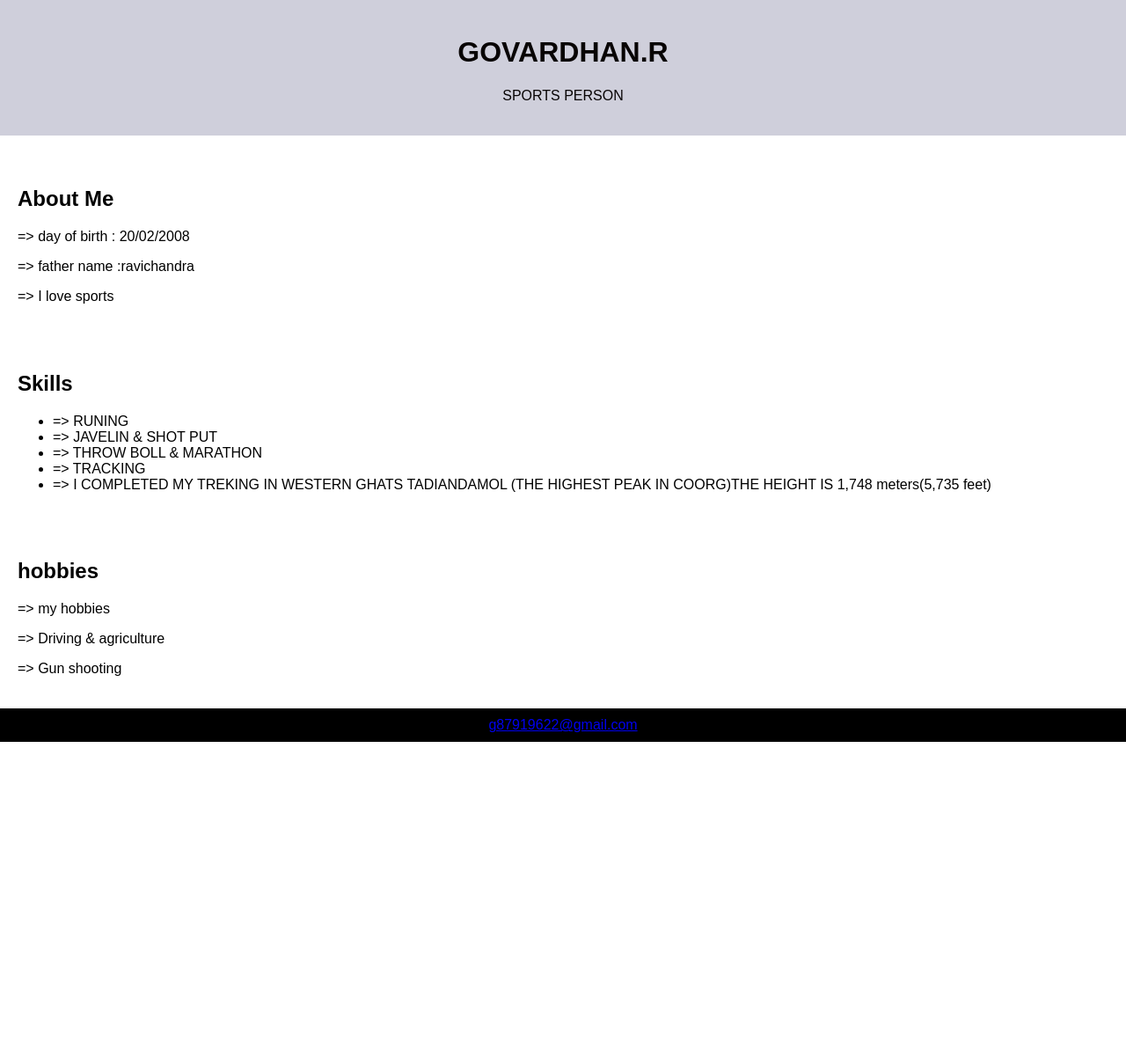
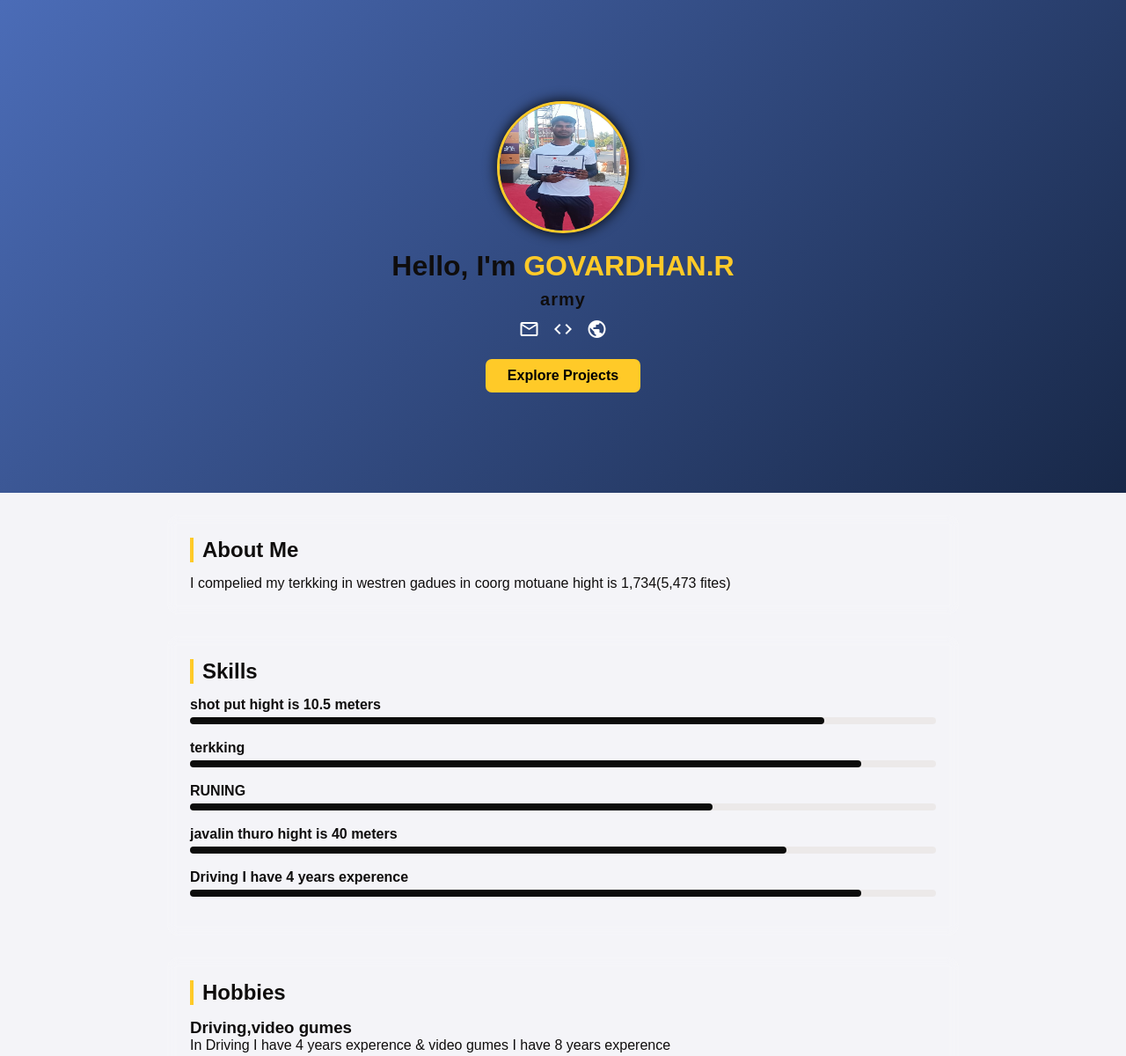
Before and after one commit to g87919622/sportes, a plain HTML site: page govardhan.html in a window 1280 px wide. Shown: the top 1200 px of the page at 88% size. Before the commit the page ends 843 px from the top, so only its background shows below. Drawn offline with Linux system fonts and the light colour scheme.

Commit message:
first commit

```diff
--- a/govardhan.html
+++ b/govardhan.html
@@ -1,63 +1,118 @@
 <!DOCTYPE html>
-<html>
+<html lang="en">
 <head>
-  <title>My Portfolio</title>
-  <link rel="stylesheet" href="style.css">
+  <meta charset="UTF-8" />
+  <meta name="viewport" content="width=device-width, initial-scale=1.0" />
+  <title>Jeelan | Portfolio</title>
+  <link rel="stylesheet" href="style.css" />
+
+  <!-- Google Icons -->
+  <link rel="stylesheet" href="https://fonts.googleapis.com/icon?family=Material+Icons+Outlined">
 </head>
 <body>
 
-  <div id="hero"> </div>
+  <!-- HERO SECTION -->
+  <header class="hero">
+    <div class="hero-box">
+      <img src="./WhatsApp Image 2025-11-04 at 17.35.55_1d6ba9ae.jpg" class="profile-img" alt="profile">
 
-  <header>
-    <h1> GOVARDHAN.R </h1>
-    <p> SPORTS PERSON </p>
+      <h1>Hello, I'm <span class="highlight">GOVARDHAN.R</span></h1>
+      <h3 class="typing"></h3>
+
+      <div class="social">
+        <a href="#"><span class="material-icons-outlined">mail</span></a>
+        <a href="#"><span class="material-icons-outlined">code</span></a>
+        <a href="#"><span class="material-icons-outlined">public</span></a>
+      </div>
+
+      <a href="#projects" class="btn">Explore Projects</a>
+    </div>
   </header>
 
+  <!-- ABOUT -->
+  <section class="box" id="about">
+    <h2>About Me</h2>
+    <p>
+      I compelied my terkking in westren gadues in coorg motuane hight is 1,734(5,473 fites)
+    </p>
+  </section>
+
+  <!-- SKILLS -->
+  <section class="box" id="skills">
+    <h2>Skills</h2>
+
+    <div class="skill">
+      <span>shot put hight is 10.5 meters</span>
+      <div class="bar"><div style="width: 85%;"></div></div>
+    </div>
+
+    <div class="skill">
+      <span>terkking</span>
+      <div class="bar"><div style="width: 90%;"></div></div>
+    </div>
+
+    <div class="skill">
+      <span>RUNING</span>
+      <div class="bar"><div style="width: 70%;"></div></div>
+    </div>
 
 
-  <section id="about" class = "box">
-  <img src="WhatsApp Image 2025-11-04 at 17.35.55_1d6ba9ae.jpg" alt="" srcset="WhatsApp Image 2025-11-04 at 17.35.55_1d6ba9ae.jpg">
-    <h2>About Me</h2>
-    <p> => day of birth : 20/02/2008 </p>
-    <p> => father name :ravichandra </p>
-    <p> => I love sports </p>
+  <div class="skill">
+    <span>javalin thuro hight is 40 meters</span>
+    <div class="bar"><div style="width: 80%;"></div></div>
+  </div>
+
+  <div class="skill">
+    <span>Driving I have 4 years experence</span>
+    <div class="bar"><div style="width: 90%;"></div></div>
+  </div>
   </section>
 
 
+  <!-- PROJECTS -->
+  <section class="box" id="Hobbies">
+    <h2>Hobbies</h2>
 
-  <section id="skills">
-    <h2>Skills</h2>
-    <ul>
-      <li> => RUNING </li>
-      <li> => JAVELIN & SHOT PUT </li>
-      <li> => THROW BOLL & MARATHON </li>
-      <li> => TRACKING </li>
-      <li> => I COMPLETED MY TREKING IN WESTERN GHATS TADIANDAMOL (THE HIGHEST PEAK IN COORG)THE HEIGHT IS 1,748 meters(5,735 feet)</li>
-    </ul>
+    <div class="Hobbies">
+      <h3>Driving,video gumes</h3>
+      <p>In Driving I have 4 years experence & video gumes I have 8 years experence </p>
+    </div>
+
+    <div class="project-card">
+      <h3>Portfolio Website</h3>
+      <p>Personal portfolio built using RUNING and shot put.</p>
+    </div>
   </section>
 
-  <section id="hobbies">
-    <h2>hobbies</h2>
-    <p> => my hobbies </p>
-    <p> => Driving & agriculture </p>
-    <P> => Gun shooting </P>
-  </section>
+  <!-- FOOTER -->
+  <footer>
+    <p>Contact: <a href="g87919622@gmail.com">g87919622@gmail.com</a></p>
+    <p>© 2025 | Designed by govardhan</p>
+  </footer>
 
-  <footer>
-    <a href= "g87919622@gmail.com"> g87919622@gmail.com</a>
-  </footer>
+  <!-- SCRIPT -->
   <script>
-    let name = "govardhan";
-    var age = 17;
-    const college = "BTI";
-    let hero = document.getElementById("hero");
-    hero.innerHTML = <>Welcome to ${name}'s Portfolio</>;
+    const text = ["sportes peerson", "Driving", "army"];
+    let index = 0;
+    let charIndex = 0;
 
-    let a = 10;
-    let b = 20;
-    let c = a * b;
-    hero.innerHTML = c
-    </script>
+    function typeWriter() {
+      let typingElement = document.querySelector(".typing");
+      if (charIndex < text[index].length) {
+        typingElement.innerHTML += text[index].charAt(charIndex);
+        charIndex++;
+        setTimeout(typeWriter, 100);
+      } else {
+        setTimeout(() => {
+          typingElement.innerHTML = "";
+          charIndex = 0;
+          index = (index + 1) % text.length;
+          typeWriter();
+        }, 1200);
+      }
+    }
 
+    typeWriter();
+  </script>
 </body>
 </html>
--- a/style.css
+++ b/style.css
@@ -1,34 +1,161 @@
-body {
-  font-family: Arial, sans-serif;
+* {
   margin: 0;
   padding: 0;
+  box-sizing: border-box;
+  font-family: "Poppins", sans-serif;
 }
 
-header {
-  background: rgb(207, 207, 219);
-  color: rgb(8, 4, 4);
+body {
+  background: #f4f4f8;
+  color: rgb(15, 13, 13);
+}
+
+/* HERO SECTION */
+.hero {
+  height: 70vh;
+  display: flex;
+  justify-content: center;
+  align-items: center;
+  background: linear-gradient(135deg, #4b6cb7, #182848);
+}
+
+.hero-box {
+  text-align: center;
+  animation: fadeIn 1.5s ease-in-out;
+}
+
+.profile-img {
+  width: 150px;
+  height: 150px;
+  border-radius: 50%;
+  border: 3px solid #ffca28;
+  margin-bottom: 15px;
+  box-shadow: 0 0 15px #000;
+}
+
+.highlight {
+  color: #ffca28;
+}
+
+.typing {
+  font-size: 20px;
+  margin: 8px 0;
+  height: 24px;
+  letter-spacing: 1px;
+}
+
+.btn {
+  display: inline-block;
+  padding: 10px 25px;
+  background: #ffca28;
+  color: black;
+  border-radius: 7px;
+  text-decoration: none;
+  margin-top: 15px;
+  font-weight: bold;
+  transition: 0.3s ease;
+}
+.btn:hover {
+  transform: scale(1.08);
+  background: white;
+}
+
+/* SOCIAL ICONS */
+.social a {
+  margin: 0 5px;
+  color: white;
+  font-size: 28px;
+  transition: 0.3s;
+}
+.social a:hover {
+  color: #ffca28;
+  transform: translateY(-3px);
+}
+
+/* SECTIONS */
+.box {
+  background: rgba(255, 255, 255, 0.05);
+  margin: 25px auto;
+  padding: 25px;
+  max-width: 900px;
+  border-radius: 12px;
+  backdrop-filter: blur(6px);
+  border: 1px solid rgba(255,255,255,0.1);
+  animation: slideUp 1s ease;
+}
+
+h2 {
+  margin-bottom: 15px;
+  border-left: 4px solid #ffca28;
+  padding-left: 10px;
+}
+
+/* SKILL BARS */
+.skill {
+  margin-bottom: 18px;
+}
+.skill span {
+  font-weight: bold;
+}
+.bar {
+  height: 8px;
+  width: 100%;
+  background: #ece9e9;
+  border-radius: 5px;
+  margin-top: 5px;
+}
+.bar div {
+  height: 100%;
+  background: #0c0c0b;
+  border-radius: 5px;
+}
+
+/* PROJECT CARDS */
+.project-card {
+  padding: 15px;
+  background: #f2f2f5;
+  border-radius: 8px;
+  margin: 12px 0;
+  transition: 0.3s;
+}
+.project-card:hover {
+  transform: translateY(-5px) scale(1.02);
+  background: #24242a;
+}
+
+/* FOOTER */
+footer {
   text-align: center;
   padding: 20px;
+  background: #111;
+  margin-top: 30px;
+}
+footer a {
+  color: #ffca28;
+  text-decoration: none;
+}
+footer a:hover {
+  text-decoration: underline;
 }
 
-section {
-  padding: 20px;
-  justify-content:center;
+/* ANIMATIONS */
+@keyframes fadeIn {
+  from {opacity: 0; transform: translateY(20px);}
+  to {opacity: 1; transform: translateY(0);}
 }
 
-footer {
-  background: black;
-  color: white;
-  text-align: center;
-  padding: 10px;
+@keyframes slideUp {
+  from {transform: translateY(20px); opacity: 0;}
+  to {transform: translateY(0); opacity: 1;}
 }
-skills{
-  border: 100px;
-  border-radius: 10px;
-  border-color: rgb(22, 3, 3);
+
+/* RESPONSIVE */
+@media (max-width: 600px) {
+  .hero {
+    height: 60vh;
+  }
+  .profile-img {
+    width: 90px;
+    height: 90px;
+  }
 }
-image{
-  text-align: end;
-  width: 20px;
-  box-sizing: 10cm;
-}
```
Also changed, not shown: WhatsApp Image 2025-11-04 at 17.35.55_1d6ba9ae.jpg (added), 2 other files.
